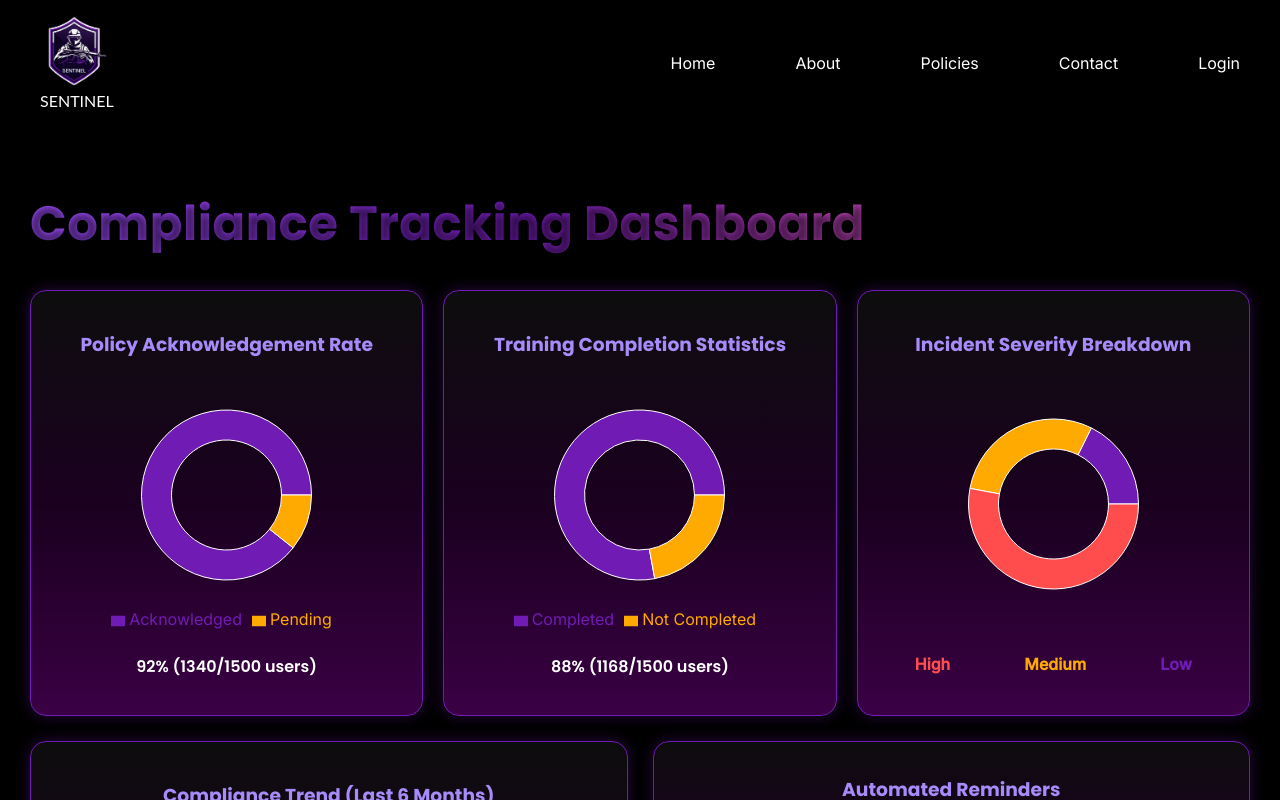
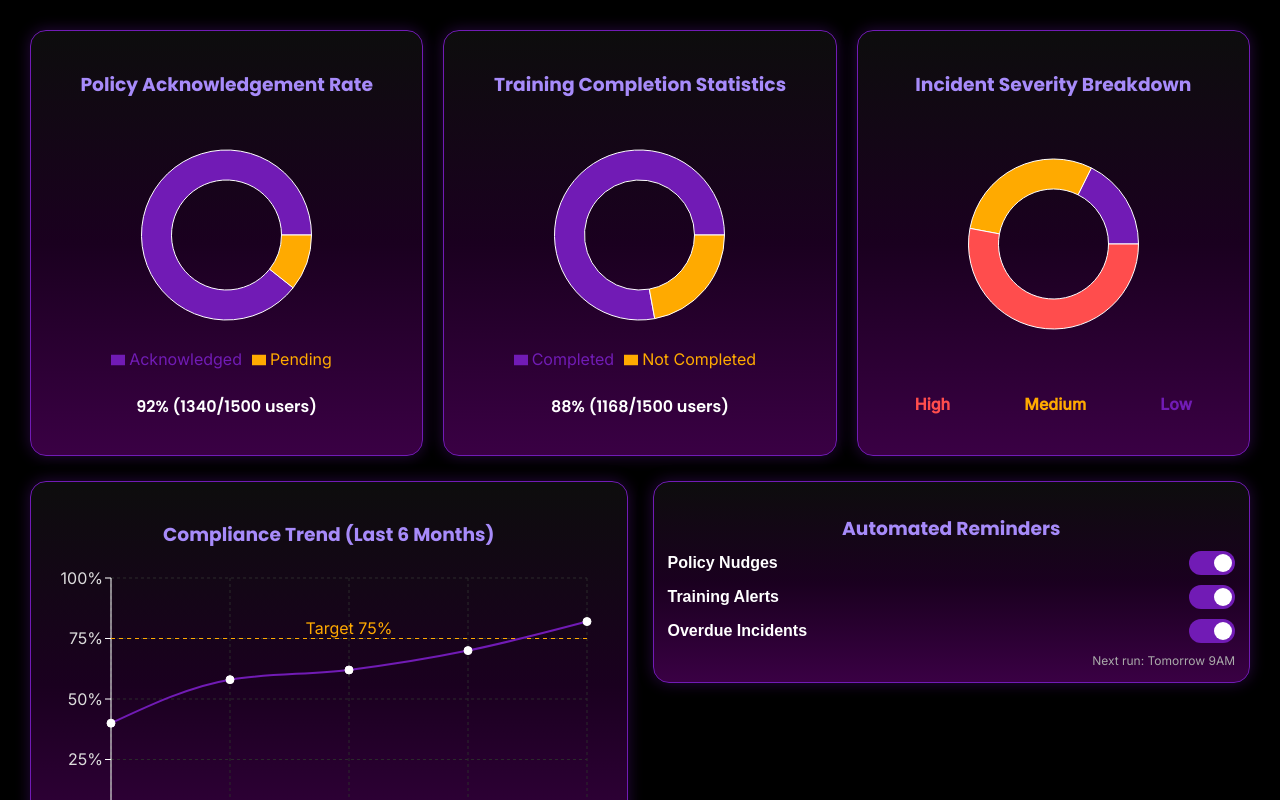
Before and after one commit to Guwani0/Sentinel, a React (Create React App) app in the folder frontend/: page /dashboard in a window 1280 px wide. Shown: the top 800 px of the page. Built offline with nearby package versions, Linux system fonts and the light colour scheme.

Commit message:
Remove dashboard headers for cleaner UI
Dashboard and report pages had prominent header elements that cluttered the interface. These headers have been intentionally removed to streamline the UI and improve user focus on content.

```diff
--- a/frontend/src/App.js
+++ b/frontend/src/App.js
@@ -1,7 +1,7 @@
 import React from "react";
 import Navbar from "./Components/Navbar";
 import logo from "./assets/logo.png"; // make sure logo.png exists in /src/assets/
-import { Routes, Route, useNavigate } from "react-router-dom";   // ✅ added useNavigate
+import { Routes, Route, useNavigate, useLocation } from "react-router-dom";   // ✅ added useNavigate, useLocation
 import CTDPage1 from "./Pages/CTDPage1";
 import CTD from "./Pages/CTD";
 import CTDPolicyAck from "./Pages/CTDPolicyAck";
@@ -12,10 +12,11 @@ import CTDCstmRpt from "./Pages/CTDCstmRpt";
 
 function App() {
   const navigate = useNavigate(); // ✅ navigation hook
+  const location = useLocation();
 
   return (
     <>
-      <Navbar />
+  {(!location.pathname.startsWith('/ctd') && !location.pathname.startsWith('/dashboard')) && <Navbar />}
       <Routes>
         {/* Home Route */}
         <Route
--- a/frontend/src/Pages/CTD.js
+++ b/frontend/src/Pages/CTD.js
@@ -37,16 +37,7 @@ export default function CTD() {
 
   return (
     <div style={{ backgroundColor: "#000", minHeight: "100vh", padding: "30px" }}>
-      <h1
-        style={{
-          fontFamily: "Poppins",
-          color: "#711bb5",
-          fontSize: "2.2rem",
-          marginBottom: "30px",
-        }}
-      >
-        Compliance Tracking Dashboard
-      </h1>
+      {/* header removed intentionally to declutter UI */}
 
       {/* ✅ Dashboard Layout */}
       <div style={{ display: "grid", gridTemplateColumns: "1fr 1fr", gap: "25px" }}>
--- a/frontend/src/Pages/CTDComTrend.js
+++ b/frontend/src/Pages/CTDComTrend.js
@@ -14,7 +14,7 @@ export default function CTDComTrend() {
   return (
     <div style={{ padding: 28, minHeight: '100vh', background: '#000', color: '#fff' }}>
       <div style={{ maxWidth: 1000, margin: '0 auto' }}>
-        <h2 style={{ color: '#9be7ff', fontFamily: 'Poppins, sans-serif' }}>Compliance Trend (Last 6 Months)</h2>
+  {/* header removed intentionally to declutter UI */}
 
         <div style={{ marginTop: 18, background: 'linear-gradient(180deg,#050507, #1b2430)', padding: 18, borderRadius: 12 }}>
           <h4 style={{ color: '#fff' }}>Overall compliance %</h4>
--- a/frontend/src/Pages/CTDCstmRpt.js
+++ b/frontend/src/Pages/CTDCstmRpt.js
@@ -54,7 +54,7 @@ export default function CTDCstmRpt() {
   return (
     <div style={container}>
       <div style={inner}>
-        <h2 style={{ color: '#9ef2ff', fontFamily: 'Poppins, sans-serif' }}>Custom Report Builder</h2>
+  {/* header removed intentionally to declutter UI */}
 
         <div style={controls}>
           <div style={{ display: 'flex', alignItems: 'center', gap: 8 }}>
--- a/frontend/src/Pages/CTDIncSevere.js
+++ b/frontend/src/Pages/CTDIncSevere.js
@@ -23,7 +23,7 @@ export default function CTDIncSevere() {
   return (
     <div style={{ padding: 28, minHeight: '100vh', background: '#000', color: '#fff' }}>
       <div style={{ maxWidth: 1100, margin: '0 auto' }}>
-        <h2 style={{ color: '#ffb86b', fontFamily: 'Poppins, sans-serif' }}>Incident Severity Breakdown</h2>
+  {/* header removed intentionally to declutter UI */}
 
         <div style={{ display: 'grid', gridTemplateColumns: '1fr 420px', gap: 20, marginTop: 20 }}>
           <div style={{ background: 'linear-gradient(180deg,#050507, #2b0520)', padding: 16, borderRadius: 10 }}>
--- a/frontend/src/Pages/CTDPage1.js
+++ b/frontend/src/Pages/CTDPage1.js
@@ -164,20 +164,7 @@ export default function CTDPage1() {
 
   return (
     <div style={{ backgroundColor: "#000", minHeight: "100vh", padding: "30px", color: "#fff", fontFamily: "Inter, sans-serif" }}>
-      <h1 style={{
-        fontFamily: "Poppins, sans-serif",
-        fontSize: 'clamp(1.8rem, 4vw, 3rem)',
-        marginBottom: "30px",
-        fontWeight: 800,
-        letterSpacing: '0.6px',
-        background: 'linear-gradient(90deg,#9b4cf8 0%, #711bb5 40%, #ff6aa3 100%)',
-        WebkitBackgroundClip: 'text',
-        backgroundClip: 'text',
-        color: 'transparent',
-        textShadow: '0 2px 6px rgba(0,0,0,0.6)'
-      }}>
-        Compliance Tracking Dashboard
-      </h1>
+      {/* header removed intentionally to declutter UI */}
 
   {/* ✅ First Row - Donut Charts Horizontally */}
   <div style={{ display: "grid", gridTemplateColumns: "repeat(auto-fit, minmax(260px, 1fr))", gap: "20px", marginBottom: "25px" }}>
--- a/frontend/src/Pages/CTDPolicyAck.js
+++ b/frontend/src/Pages/CTDPolicyAck.js
@@ -12,9 +12,7 @@ export default function CTDPolicyAck() {
   return (
     <div style={{ padding: 30, minHeight: '100vh', background: '#000' }}>
       <div style={{ maxWidth: 420, margin: '20px auto', padding: 20 }}>
-        <div style={{ color: '#fff', textAlign: 'center', marginBottom: 10, fontFamily: 'Poppins, sans-serif' }}>
-          <h2 style={{ color: '#a78bfa', margin: 0 }}>Policy Acknowledgement Rate</h2>
-        </div>
+        {/* header removed intentionally to declutter UI */}
 
         <div style={{ background: 'linear-gradient(180deg,#0b0410 0%, #2a0033 100%)', borderRadius: 12, padding: 18, boxShadow: '0 6px 20px rgba(113,27,181,0.35)' }}>
           <div style={{ width: '100%', height: 220 }}>
--- a/frontend/src/Pages/CTDTraining.js
+++ b/frontend/src/Pages/CTDTraining.js
@@ -20,7 +20,7 @@ export default function CTDTraining() {
   return (
     <div style={{ padding: 30, minHeight: '100vh', background: '#000', color: '#fff' }}>
       <div style={{ maxWidth: 1000, margin: '0 auto' }}>
-        <h2 style={{ color: '#a78bfa', fontFamily: 'Poppins, sans-serif' }}>Training Completion Statistics</h2>
+  {/* header removed intentionally to declutter UI */}
 
         <div style={{ display: 'grid', gridTemplateColumns: '1fr 360px', gap: 24, marginTop: 18 }}>
           <div style={{ background: 'linear-gradient(180deg,#0b0410 0%, #2a0033 100%)', padding: 18, borderRadius: 12 }}>
```
